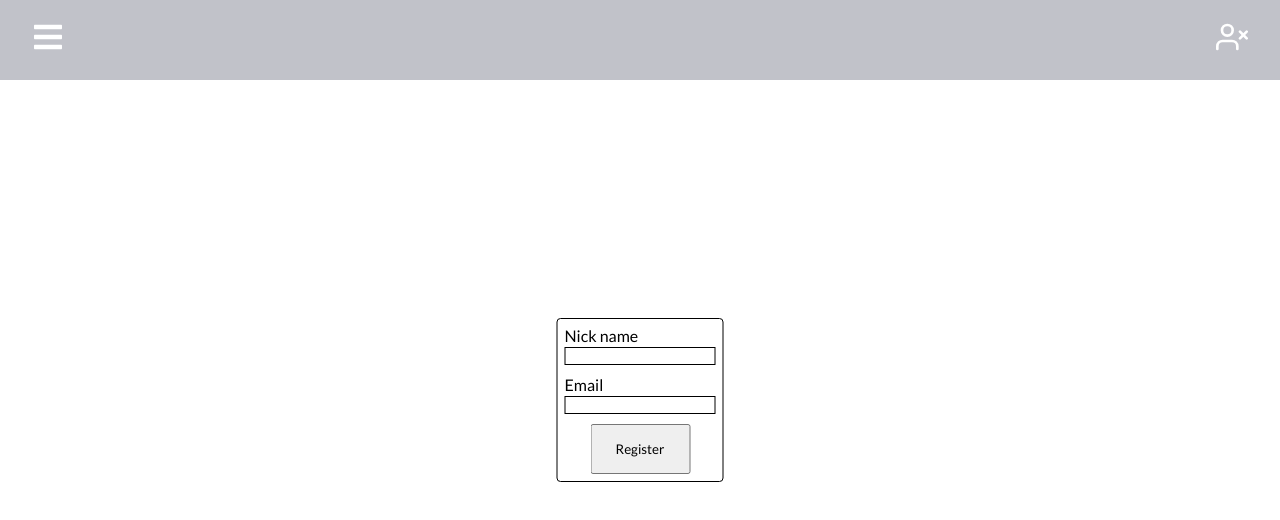
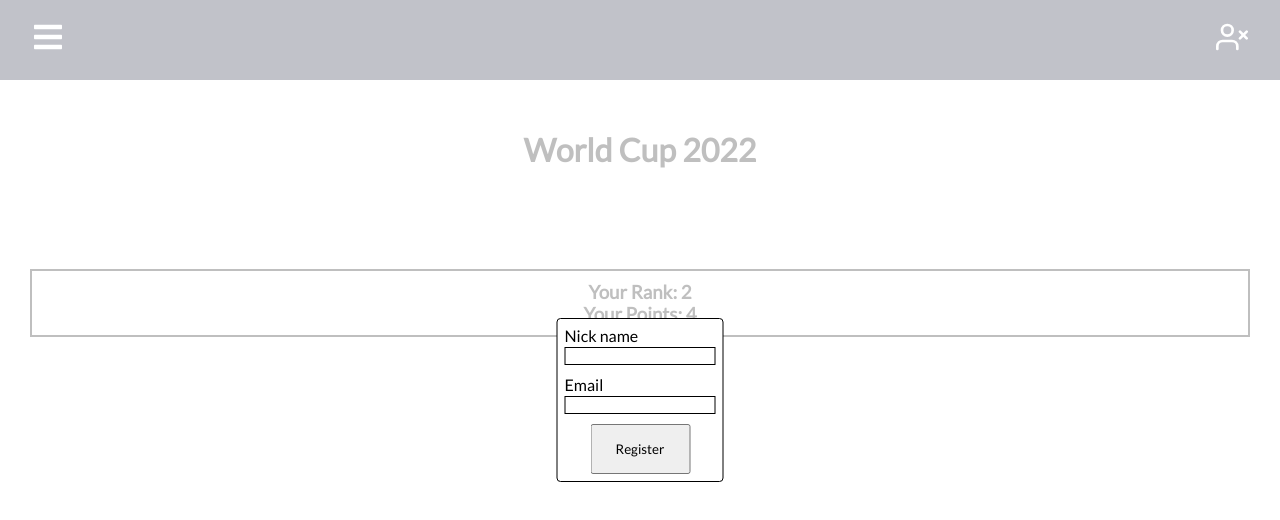
Before and after one commit to AlonBrand/wc2022, a React (Create React App) app in the folder wc2022/: page / in a window 1280 px wide. Shown: the top 520 px of the page. Built offline with nearby package versions, Linux system fonts and the light colour scheme.

Commit message:
update post and home

```diff
--- a/wc2022/src/App.css
+++ b/wc2022/src/App.css
@@ -35,3 +35,10 @@
   border: 1px black solid;
   padding: 4px;
 }
+
+.home-page-content {
+  border: 2px solid black;
+  padding: 10px 0px 10px 0px;
+  margin: 100px 30px 0px 30px;
+  text-align: center;
+}
--- a/wc2022/src/pages/Home.js
+++ b/wc2022/src/pages/Home.js
@@ -1,11 +1,28 @@
-import React from 'react';
+import React, { useEffect, useState } from 'react';
 import "../App.css";
 
 function Home() {
+  const [currentRank, setCurrentRank] = useState();
+  const [currentPoints, setCurrentPoints] = useState();
+
+  useEffect(() => {
+    setCurrentRank(2)
+  }, []);
+
+  useEffect(() => {
+    setCurrentPoints(4)
+  }, []);
+
+
+
   return (
-    <div className='home'>
-        <h1>Home</h1>
-    </div>
+    <>
+      <h1 className='pageTitle'>World Cup 2022</h1>
+      <div className='home-page-content'>
+        <h3>{`Your Rank: ${currentRank}`}</h3>
+        <h3>{`Your Points: ${currentPoints}`}</h3>
+      </div>
+    </>
   )
 }
 
--- a/wc2022/src/utils/postLogin.js
+++ b/wc2022/src/utils/postLogin.js
@@ -6,8 +6,9 @@ export const postLogin = async ({ nickName, email, updateConnectedUserName }) =>
     };
     try {
         let response = await fetch("http://127.0.0.1:5000/log-in", requestOptions);
-        console.log(response);
-        updateConnectedUserName("Hi, Alon")
+        let response_data = response.json()
+        .then((data) => data);
+        updateConnectedUserName(`Hi, ${response_data?.userName}`)
     } catch (e) {
         console.log("🚀 ~ file: postLogin.js ~ line 12 ~ postLogin ~ e", e);
     }
```
Also changed, not shown: 1 other file (tests, documents, lock files or other folders).
